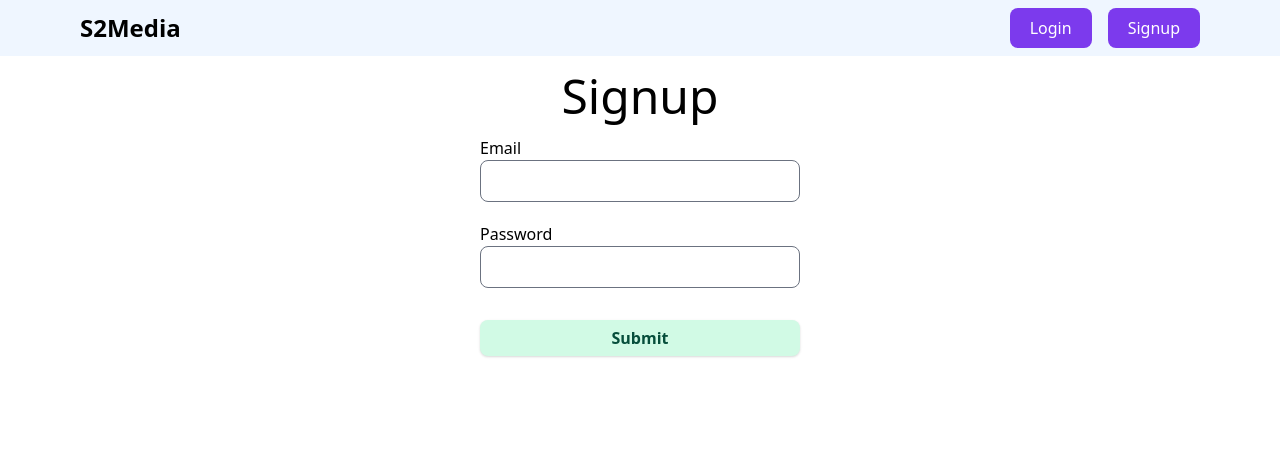
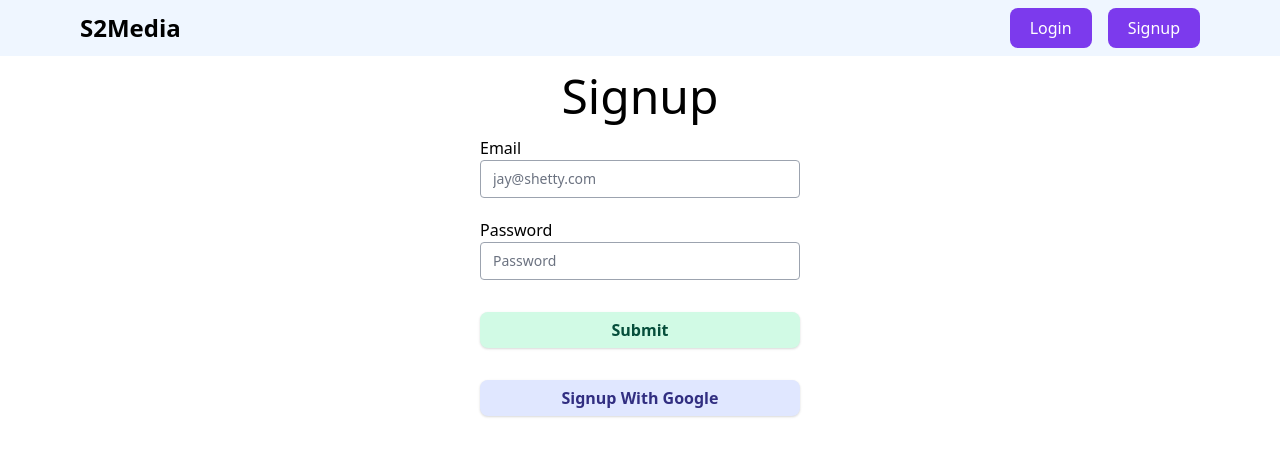
Before and after one commit to sairajchouhan/s2media, a Next.js app in the folder client/: page /signup in a window 1280 px wide. Shown: the top 456 px of the page. Built offline with nearby package versions, Linux system fonts and the light colour scheme; no server answers; what tailwindcss-debug-screens would draw is missing.

Commit message:
refactor(add input to auth pages): use input atom component  in auth pages

```diff
--- a/client/components/atoms/Input/Input.tsx
+++ b/client/components/atoms/Input/Input.tsx
@@ -10,7 +10,7 @@ interface InputProps extends React.InputHTMLAttributes<HTMLInputElement> {
 
 export const Input = ({ id, label, placeholder, error, errorText, ...props }: InputProps) => {
   return (
-    <div className="relative">
+    <>
       <label htmlFor={id}>{label}</label>
       <input
         id={id}
@@ -20,6 +20,6 @@ export const Input = ({ id, label, placeholder, error, errorText, ...props }: In
         {...props}
       />
       {error && <p className="text-xs mt-0.5 font-semibold text-red-500">*{errorText}</p>}
-    </div>
+    </>
   )
 }
--- a/client/components/molecules/LeftNav/left-nav-user.tsx
+++ b/client/components/molecules/LeftNav/left-nav-user.tsx
@@ -9,7 +9,7 @@ export interface LeftNavUserProps {
 
 export const LeftNavUser = ({ user: { username, displayName, avatar } }: LeftNavUserProps) => {
   return (
-    <li className="flex items-center px-8 py-4 mt-auto mb-3 rounded-lg cursor-pointer select-none hover:bg-indigo-50">
+    <li className="flex items-center px-4 py-4 mt-auto mb-3 rounded-lg cursor-pointer select-none hover:bg-indigo-50">
       <div className="flex items-center w-full ">
         <div className="grid place-items-center">
           <Avatar src={avatar} alt="ransom image from unsplash" w="w-10" h="h-10" />
--- a/client/components/organisms/LeftNav.tsx
+++ b/client/components/organisms/LeftNav.tsx
@@ -19,7 +19,6 @@ const LeftNav = () => {
 
   const handleLogout = async () => {
     await logout()
-    // window.location.href = paths.login
     router.push('/login')
   }
 
--- a/client/context/authContext.tsx
+++ b/client/context/authContext.tsx
@@ -54,6 +54,7 @@ export const AuthContextProvider = ({ children }: { children: React.ReactNode })
           })
       } else {
         setLoading(false)
+        setUser(null)
       }
     })
     return () => unsub()
--- a/client/pages/login/index.tsx
+++ b/client/pages/login/index.tsx
@@ -1,5 +1,6 @@
-import React, { useState } from 'react'
+import React, { useEffect, useState } from 'react'
 import { Button } from '../../components/atoms/Button'
+import { Input } from '../../components/atoms/Input'
 import UnAuthenticatedLayout from '../../components/layouts/UnAuthenticatedLayout'
 import { useAuth } from '../../context/authContext'
 import { providerNames } from '../../utils/oAuthProviders'
@@ -7,10 +8,19 @@ import { providerNames } from '../../utils/oAuthProviders'
 const Login = () => {
   const { login, oAuthLogin } = useAuth()
   const [loading, setLoading] = useState(false)
+  const [error, setError] = useState({ isError: false, message: '' })
   const [data, setData] = useState({
     email: '',
     password: '',
   })
+
+  useEffect(() => {
+    if (error.isError) {
+      setTimeout(() => {
+        setError({ isError: false, message: '' })
+      }, 5000)
+    }
+  }, [error.isError])
 
   const handleChange = (e: React.ChangeEvent<HTMLInputElement>) => {
     setData((data) => ({ ...data, [e.target.name]: e.target.value }))
@@ -18,13 +28,16 @@ const Login = () => {
 
   const handleLogin = async () => {
     if (!data.email || !data.password || data.password.trim() === '' || data.email.trim() === '') {
-      return
+      return setError({ isError: true, message: 'Please fill in all fields' })
     }
     try {
+      setError({ isError: false, message: '' })
       setLoading(true)
       await login(data.email, data.password)
     } catch (err) {
       console.error(err)
+      setError({ isError: true, message: err.message })
+      setLoading(false)
     }
   }
 
@@ -36,30 +49,31 @@ const Login = () => {
     <UnAuthenticatedLayout>
       <div className="flex flex-col items-center">
         <h1 className="my-4 text-5xl">Login</h1>
+
         <div className="flex flex-col w-1/3">
+          {error.isError && (
+            <div className="p-3 my-3 text-sm text-white bg-red-500 rounded-md">{error.message}</div>
+          )}
           <div className="mb-5">
-            <label htmlFor="email" className="block">
-              Email
-            </label>
-            <input
+            <Input
+              id="email"
+              name="email"
+              label="Email"
+              type="text"
+              placeholder="jay@shetty.com"
               value={data.email}
               onChange={handleChange}
-              type="text"
-              id="email"
-              name="email"
-              className="w-full rounded-lg"
-              placeholder="me@gmail.com"
             />
           </div>
-          <div className="mb-8">
-            <label htmlFor="passowrd">Password</label>
-            <input
+          <div className="mb-5">
+            <Input
+              id="password"
+              name="password"
+              label="Password"
+              type="password"
+              placeholder="Password"
               value={data.password}
               onChange={handleChange}
-              type="password"
-              id="password"
-              name="password"
-              className="w-full rounded-lg"
             />
           </div>
           <Button onClick={handleLogin} loading={loading} className="py-2" colorScheme="green">
@@ -68,9 +82,8 @@ const Login = () => {
           <span className="my-4"></span>
           <Button
             onClick={() => handleOAuthLogin(providerNames.google)}
-            loading={loading}
             className="py-2"
-            colorScheme="green"
+            colorScheme="indigo"
           >
             Login With Google
           </Button>
--- a/client/pages/signup/index.tsx
+++ b/client/pages/signup/index.tsx
@@ -1,17 +1,26 @@
-import { useRouter } from 'next/router'
-import React, { useState } from 'react'
+import React, { useEffect, useState } from 'react'
 import { Button } from '../../components/atoms/Button'
+import { Input } from '../../components/atoms/Input/Input'
 import UnAuthenticatedLayout from '../../components/layouts/UnAuthenticatedLayout'
 import { useAuth } from '../../context/authContext'
+import { providerNames } from '../../utils/oAuthProviders'
 
 const Signup = () => {
-  const router = useRouter()
-  const { signup } = useAuth()
+  const { signup, oAuthLogin } = useAuth()
   const [loading, setLoading] = useState(false)
+  const [error, setError] = useState({ isError: false, message: '' })
   const [data, setData] = useState({
     email: '',
     password: '',
   })
+
+  useEffect(() => {
+    if (error.isError) {
+      setTimeout(() => {
+        setError({ isError: false, message: '' })
+      }, 5000)
+    }
+  }, [error.isError])
 
   const handleChange = (e: React.ChangeEvent<HTMLInputElement>) => {
     setData((data) => ({ ...data, [e.target.name]: e.target.value }))
@@ -20,16 +29,21 @@ const Signup = () => {
   const handleSignup = async () => {
     console.log(data)
     if (!data.email || !data.password || data.password.trim() === '' || data.email.trim() === '') {
-      return
+      return setError({ isError: true, message: 'Please fill in all fields' })
     }
     try {
+      setError({ isError: false, message: '' })
       setLoading(true)
       await signup(data.email, data.password)
-      // router.push('/home')
     } catch (err) {
       console.error(err)
+      setError({ isError: true, message: err.message })
+      setLoading(false)
     }
-    setLoading(false)
+  }
+
+  const handleOAuthSignup = async (providerName: string) => {
+    await oAuthLogin(providerName)
   }
 
   return (
@@ -37,32 +51,41 @@ const Signup = () => {
       <div className="flex flex-col items-center">
         <h1 className="my-4 text-5xl">Signup</h1>
         <div className="flex flex-col w-1/3">
+          {error.isError && (
+            <div className="p-3 my-3 text-sm text-white bg-red-500 rounded-md">{error.message}</div>
+          )}
           <div className="mb-5">
-            <label htmlFor="email" className="block">
-              Email
-            </label>
-            <input
+            <Input
+              id="email"
+              name="email"
+              label="Email"
+              type="text"
+              placeholder="jay@shetty.com"
               value={data.email}
               onChange={handleChange}
-              type="text"
-              id="email"
-              name="email"
-              className="w-full rounded-lg"
             />
           </div>
           <div className="mb-8">
-            <label htmlFor="passowrd">Password</label>
-            <input
+            <Input
+              id="password"
+              name="password"
+              label="Password"
+              type="password"
+              placeholder="Password"
               value={data.password}
               onChange={handleChange}
-              type="password"
-              id="password"
-              name="password"
-              className="w-full rounded-lg"
             />
           </div>
           <Button onClick={handleSignup} loading={loading} className="py-2" colorScheme="green">
             Submit
+          </Button>
+          <span className="my-4"></span>
+          <Button
+            onClick={() => handleOAuthSignup(providerNames.google)}
+            className="py-2"
+            colorScheme="indigo"
+          >
+            Signup With Google
           </Button>
         </div>
       </div>
```
